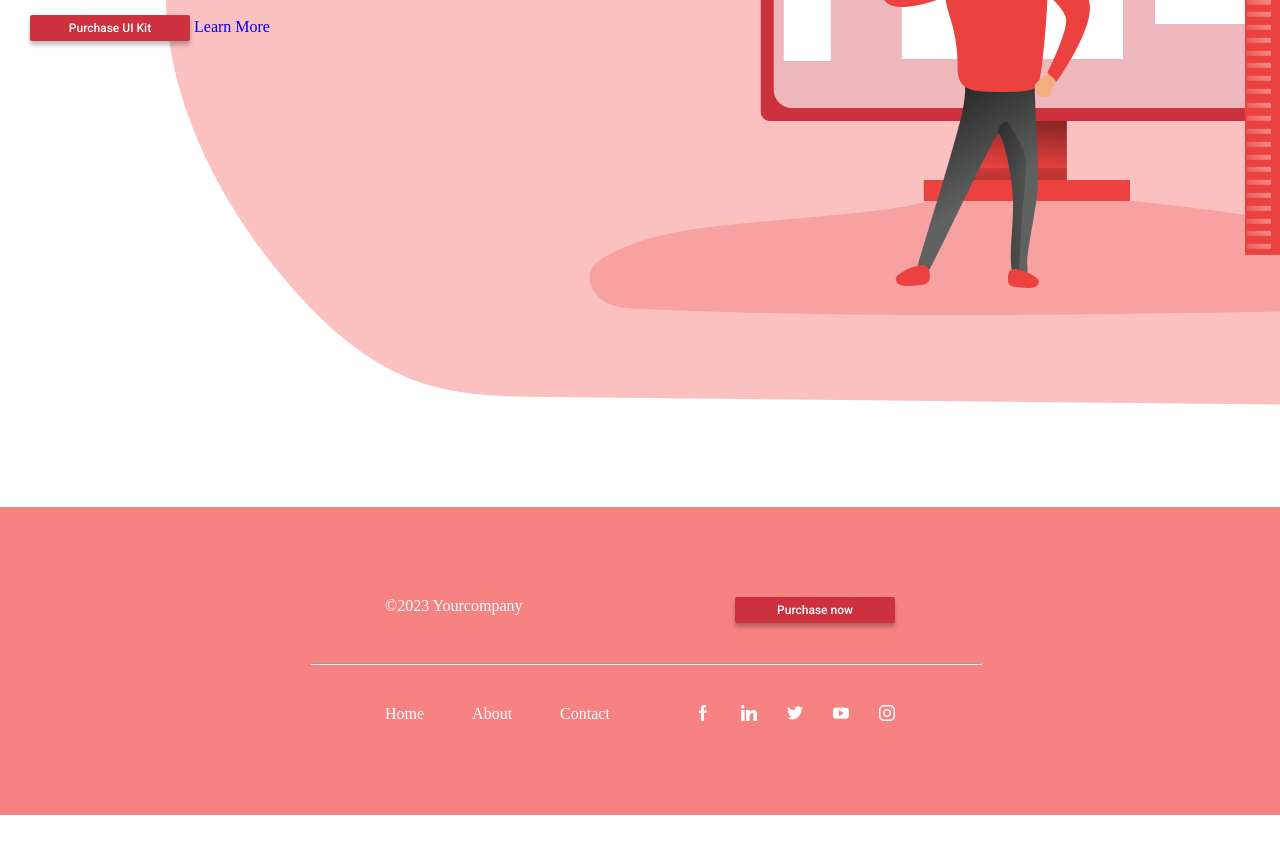
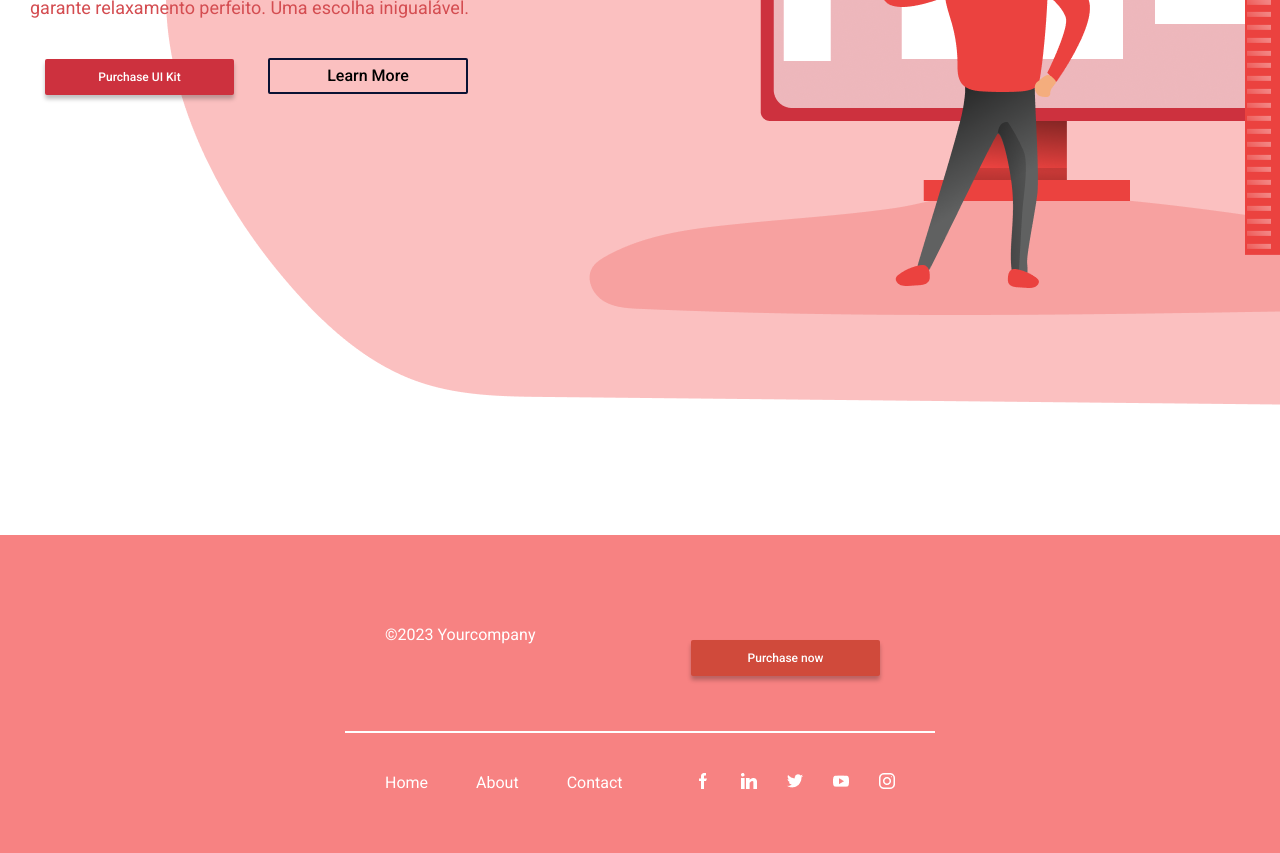
Before and after one commit to edukleber100/landing-page-errors, a plain HTML site: page index.html in a window 1280 px wide. Shown: the part 691-1544 px from the top of the page. Before the commit the page ends 1506 px from the top, so only its background shows below. Drawn offline with Linux system fonts and the light colour scheme.

Commit message:
correção de erros finalizados

```diff
--- a/index.html
+++ b/index.html
@@ -22,7 +22,7 @@
                 <img src="assets/logo.png" />
             </span>
 
-            <button>Buy now</button>
+            <button class="buy-now">Buy now</button>
         </nav>
     </header>
     <main>
@@ -40,23 +40,23 @@
                     Seu revestimento em veludo macio proporciona uma sensação acolhedora, enquanto o apoio lombar ajustável garante relaxamento perfeito. Uma escolha inigualável.
                 </p>
 
-                <button>
+                <button class="purchase-button">
                     Purchase UI Kit
                 </button>
 
-                <a href="#">Learn More</a>
+                <button class="learn-more">Learn More</button>
             </div>
         </section>
     </main>
 
     <footer>
-        <div class="rodape">
+        <div class="rodape1">
             <span class="footer-copy"> ©2023 Yourcompany </span>
 
-            <button>Purchase now</button>
+            <button class="purchase-now">Purchase now</button>
         </div>
 
-        <hr/>
+
 
         <div class="rodape">
             <ul class="menu">
--- a/style.css
+++ b/style.css
@@ -1,3 +1,7 @@
+*{
+    font-family: Roboto, sans-serif;
+}
+
 /*-----------------------Menu Navegação inicio--------------------------------*/
 
 nav {
@@ -40,26 +44,51 @@ nav {
 }
 
 button {
-    width: 160px;
-    height: 26px;
+    width: 189px;
+    height: 36px;
     flex-shrink: 0;
-
-    border-radius: 2px;
-    background-color: #CD313E;
-
-    border: none;
-    box-shadow: 0px 4px 4px 0px rgba(0, 0, 0, 0.25);
-
-    color: #fff;
+    margin: 15px;
+    font-family: Roboto;
     text-align: center;
-    font-family: Roboto;
     font-size: 12px;
     font-style: normal;
     font-weight: 500;
     line-height: 18px;
+}
+
+.purchase-button {
+    border-radius: 2px;
+    background-color: #CD313E;
+    border: none;
+    box-shadow: 0px 4px 4px 0px rgba(0, 0, 0, 0.25);
+    color: #fff;
 
 }
 
+.learn-more {
+    background-color: transparent;
+    border-radius: 2px;
+    border: 2px solid var(--Colour-Main-Blue-900, #091133);
+    font-size: 16px;
+    width: 200px;
+
+}
+
+.buy-now {
+    border-radius: 2px;
+    background-color: #EB423F;
+    border: none;
+    box-shadow: 0px 4px 4px 0px rgba(0, 0, 0, 0.25);
+    color: #fff;
+}
+
+.purchase-now{
+    border-radius: 2px;
+    background: #D04A3B;
+    border: none;
+    box-shadow: 0px 4px 4px 0px rgba(0, 0, 0, 0.25);
+    color: #fff;
+}
 /*-----------------------Menu Navegação fim--------------------------------*/
 
 /*-----------------------Conteudo inicio--------------------------------*/
@@ -150,14 +179,24 @@ footer li{
 }
 
 .rodape {
+    border-top: 2px solid rgb(255, 255, 255);
     justify-content:space-between;
     padding: 40px;
     width: 50%;
     margin-left: 25%;
 }
 
+.rodape1 {
+    justify-content:space-between;
+    padding: 40px;
+    width: 50%;
+    margin-left: 25%;
+}
+
+/*
 hr{
     width: 57%;
     margin-left: 22%;
 }
+*/
 /*-----------------------Footer Fim--------------------------------*/
```
